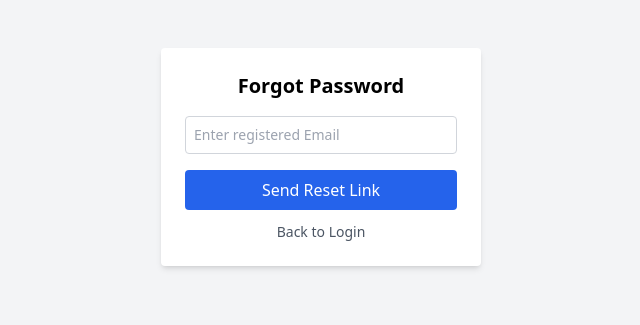
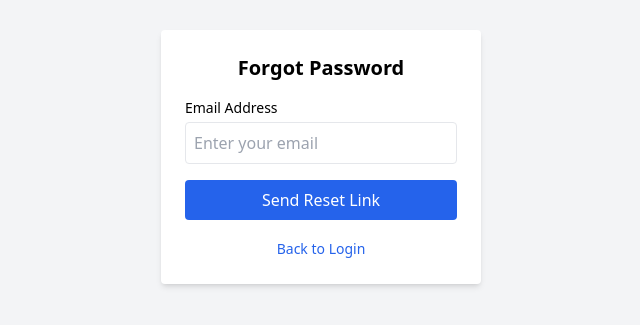
Before and after one commit to Anushikasaxena/mern-task-manager, a React app in the folder frontend/: page /forgot-password in a window 1280 px wide. Shown: the part 243-568 px from the top of the page, without its empty margins (319-959 px from the left). Built offline with nearby package versions, Linux system fonts and the light colour scheme; the HTML template or start-up script is replaced by a standard one.

Commit message:
Update ForgotPasswordwith centralized API

```diff
--- a/frontend/src/pages/ForgotPassword.jsx
+++ b/frontend/src/pages/ForgotPassword.jsx
@@ -1,5 +1,5 @@
 import React, { useState } from 'react';
-import axios from 'axios';
+import API from '../services/api';
 import { Link } from 'react-router-dom';
 
 const ForgotPassword = () => {
@@ -10,8 +10,8 @@ const ForgotPassword = () => {
     const handleSubmit = async (e) => {
         e.preventDefault();
         try {
-            const res = await axios.post('https://mern-task-manager-sa25.onrender.com//api/auth/forgot-password', { email });
-            setMessage(res.data.message);
+            const { data } = await API.post('/auth/forgot-password', { email });
+            setMessage(data.message);
             setError('');
         } catch (err) {
             setError(err.response?.data?.message || 'Something went wrong');
@@ -21,25 +21,35 @@ const ForgotPassword = () => {
 
     return (
         <div className="flex justify-center items-center h-screen bg-gray-100">
-            <form onSubmit={handleSubmit} className="bg-white p-6 rounded shadow-md w-80">
+            <div className="bg-white p-6 rounded shadow-md w-80">
                 <h2 className="text-xl font-bold mb-4 text-center">Forgot Password</h2>
-                {message && <p className="text-green-600 text-sm mb-2">{message}</p>}
-                {error && <p className="text-red-600 text-sm mb-2">{error}</p>}
+                {message && <p className="text-green-600 text-sm mb-2 text-center">{message}</p>}
+                {error && <p className="text-red-600 text-sm mb-2 text-center">{error}</p>}
+                <form onSubmit={handleSubmit}>
+                    <div className="mb-4">
+                        <label className="block mb-1 text-sm font-medium">Email Address</label>
                         <input
                             type="email"
-                    placeholder="Enter registered Email"
                             value={email}
                             onChange={(e) => setEmail(e.target.value)}
                             required
-                    className="w-full p-2 border border-gray-300 rounded mb-4 text-sm"
+                            className="w-full p-2 border rounded"
+                            placeholder="Enter your email"
                         />
-                <button type="submit" className="w-full bg-blue-600 text-white p-2 rounded hover:bg-blue-700">
+                    </div>
+                    <button
+                        type="submit"
+                        className="w-full bg-blue-600 text-white p-2 rounded hover:bg-blue-700 transition duration-200"
+                    >
                         Send Reset Link
                     </button>
-                <div className="text-center mt-3 text-sm">
-                    <Link to="/login" className="text-gray-600 hover:underline">Back to Login</Link>
+                </form>
+                <div className="mt-4 text-center">
+                    <Link to="/login" className="text-sm text-blue-600 hover:underline">
+                        Back to Login
+                    </Link>
                 </div>
-            </form>
+            </div>
         </div>
     );
 };
```
Lines whose indentation alone changed are shown as unchanged.
